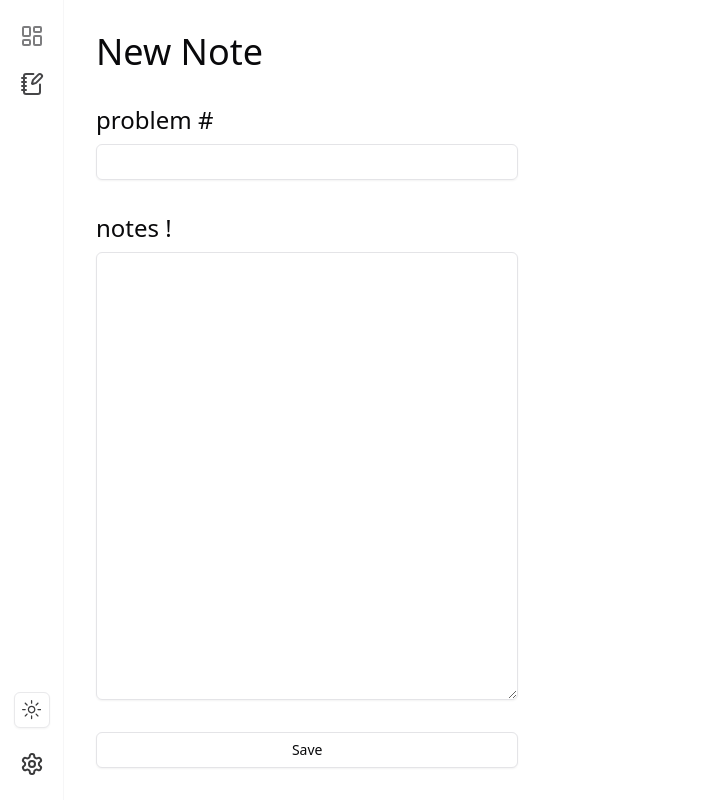
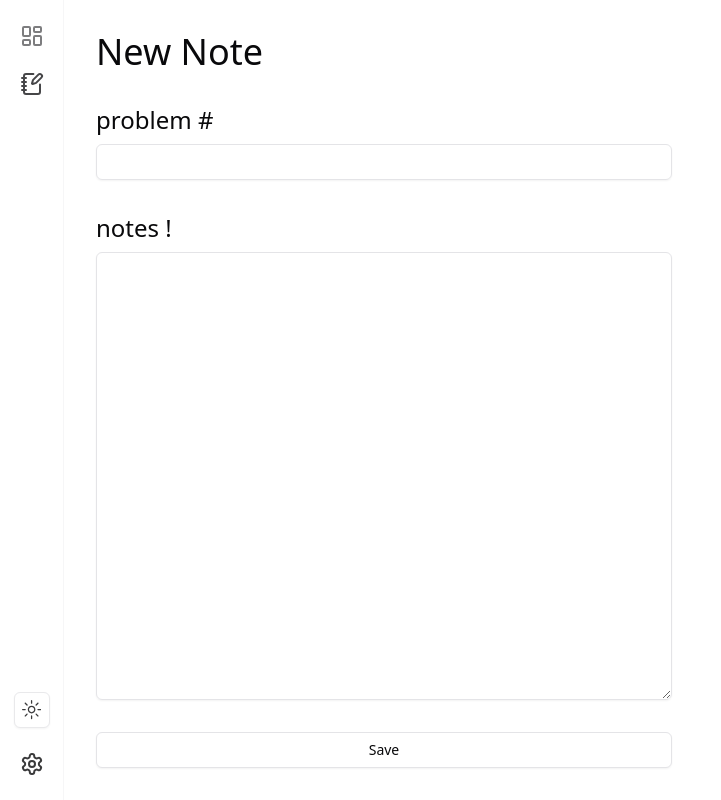
Before and after one commit to alex-yng/lctracker, a Next.js app: page /notes in a window 1280 px wide. Shown: the whole page, without its empty margins (0-721 px from the left). Built offline with nearby package versions, Linux system fonts and the light colour scheme.

Commit message:
add: note component

```diff
--- a/app/(userapp)/notes/page.tsx
+++ b/app/(userapp)/notes/page.tsx
@@ -1,54 +1,10 @@
-"use client";
-
-import { Button } from "@/components/ui/button";
-import { Input } from "@/components/ui/input";
-import { Label } from "@/components/ui/label";
-import { Textarea } from "@/components/ui/textarea";
+import MakeNote from "@/components/notes/MakeNote";
 
 const Notes = () => {
-  const handleSubmit = (e: FormData) => {
-    console.log("submitted");
-    fetch("http://localhost:8000/notes/create", {
-      method: "POST",
-      headers: {
-        "Content-Type": "application/json",
-      },
-      body: JSON.stringify({
-        title: e.get("probID"),
-        content: e.get("noteContent"),
-      }),
-    });
-  };
-
   return (
-    <div className="ml-16 flex h-screen flex-col">
-      <h1 className="px-8 pt-8 text-4xl">New Note</h1>
-      <form
-        className="flex h-full w-2/5 flex-col gap-8 p-8"
-        action={handleSubmit}
-      >
-        <div className="flex flex-col gap-2">
-          <Label htmlFor="probID" className="text-2xl">
-            problem #
-          </Label>
-          <Input type="number" id="probID" name="probID" required />
-        </div>
-        <div className="flex h-full flex-col gap-2">
-          <Label htmlFor="noteContent" className="text-2xl">
-            notes !
-          </Label>
-          <Textarea
-            id="noteContent"
-            name="noteContent"
-            className="h-full text-lg"
-            required
-          />
-        </div>
-        <Button variant="outline" type="submit">
-          Save
-        </Button>
-      </form>
-    </div>
+    <section className="ml-16 grid h-screen grid-cols-2 p-8">
+      <MakeNote />
+    </section>
   );
 };
 
--- /dev/null
+++ b/components/notes/MakeNote.tsx
@@ -0,0 +1,50 @@
+"use client";
+
+import { Button } from "@/components/ui/button";
+import { Input } from "@/components/ui/input";
+import { Label } from "@/components/ui/label";
+import { Textarea } from "@/components/ui/textarea";
+
+const MakeNote = () => {
+  const handleSubmit = (e: FormData) => {
+    console.log("submitted");
+    fetch("http://localhost:8000/notes/create/", {
+      method: "POST",
+      headers: {
+        "Content-Type": "application/json",
+      },
+      body: JSON.stringify({
+        title: e.get("probID"),
+        content: e.get("noteContent"),
+      }),
+    });
+  };
+
+  return (
+    <form className="flex h-full flex-col gap-8" action={handleSubmit}>
+      <h1 className="text-4xl">New Note</h1>
+      <div className="flex flex-col gap-2">
+        <Label htmlFor="probID" className="text-2xl">
+          problem #
+        </Label>
+        <Input type="number" id="probID" name="probID" required />
+      </div>
+      <div className="flex h-full flex-col gap-2">
+        <Label htmlFor="noteContent" className="text-2xl">
+          notes !
+        </Label>
+        <Textarea
+          id="noteContent"
+          name="noteContent"
+          className="h-full text-lg"
+          required
+        />
+      </div>
+      <Button variant="outline" type="submit">
+        Save
+      </Button>
+    </form>
+  );
+};
+
+export default MakeNote;
--- /dev/null
+++ b/components/notes/Note.tsx
@@ -0,0 +1,24 @@
+import { Card, CardContent, CardHeader } from "@/components/ui/card";
+
+const Note = ({
+  probID = "1",
+  probTitle = "Two Sum",
+  content = "",
+}: {
+  probID: string;
+  probTitle?: string;
+  content: string;
+}) => {
+  return (
+    <Card>
+      <CardHeader>
+        <h1 className="text-2xl">{`${probID}. ${probTitle}`}</h1>
+      </CardHeader>
+      <CardContent>
+        <p>{content}</p>
+      </CardContent>
+    </Card>
+  );
+};
+
+export default Note;
```
